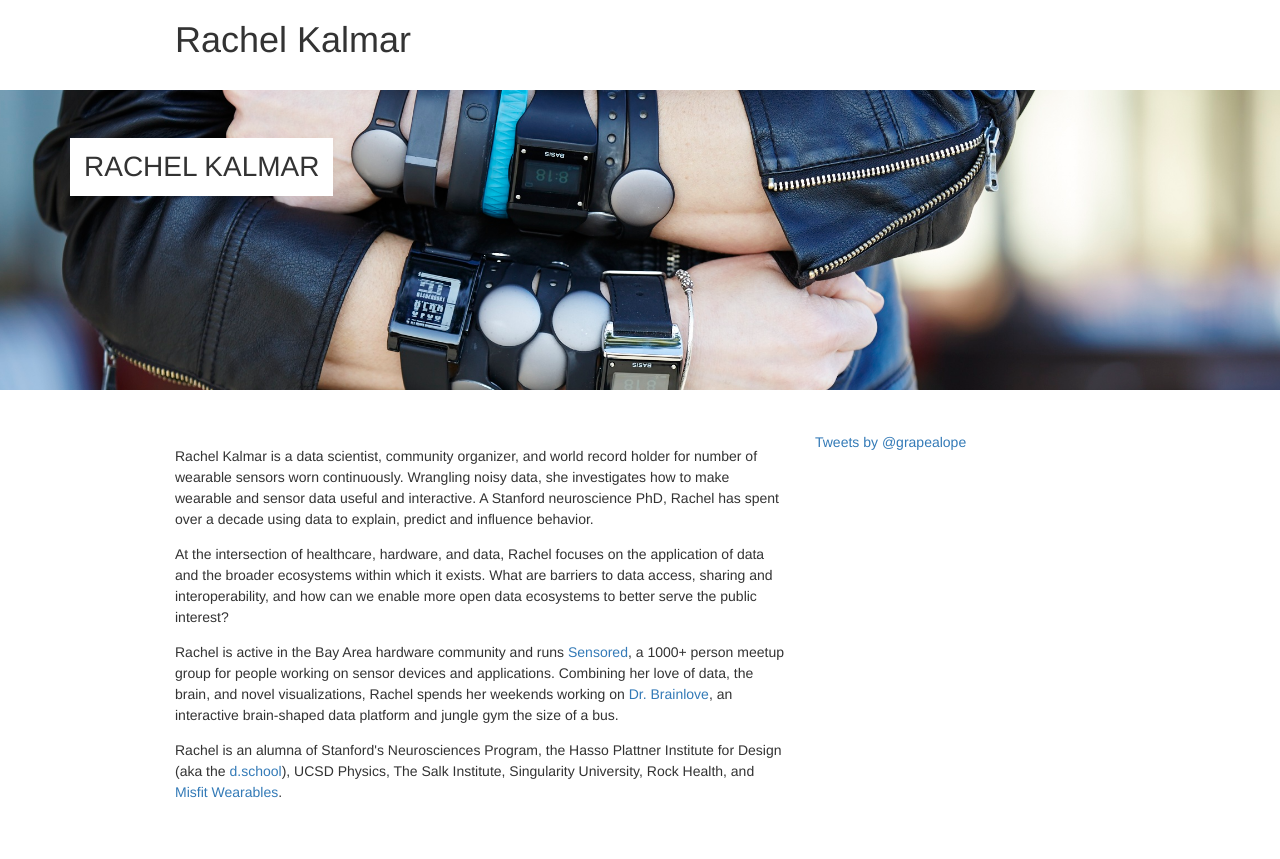
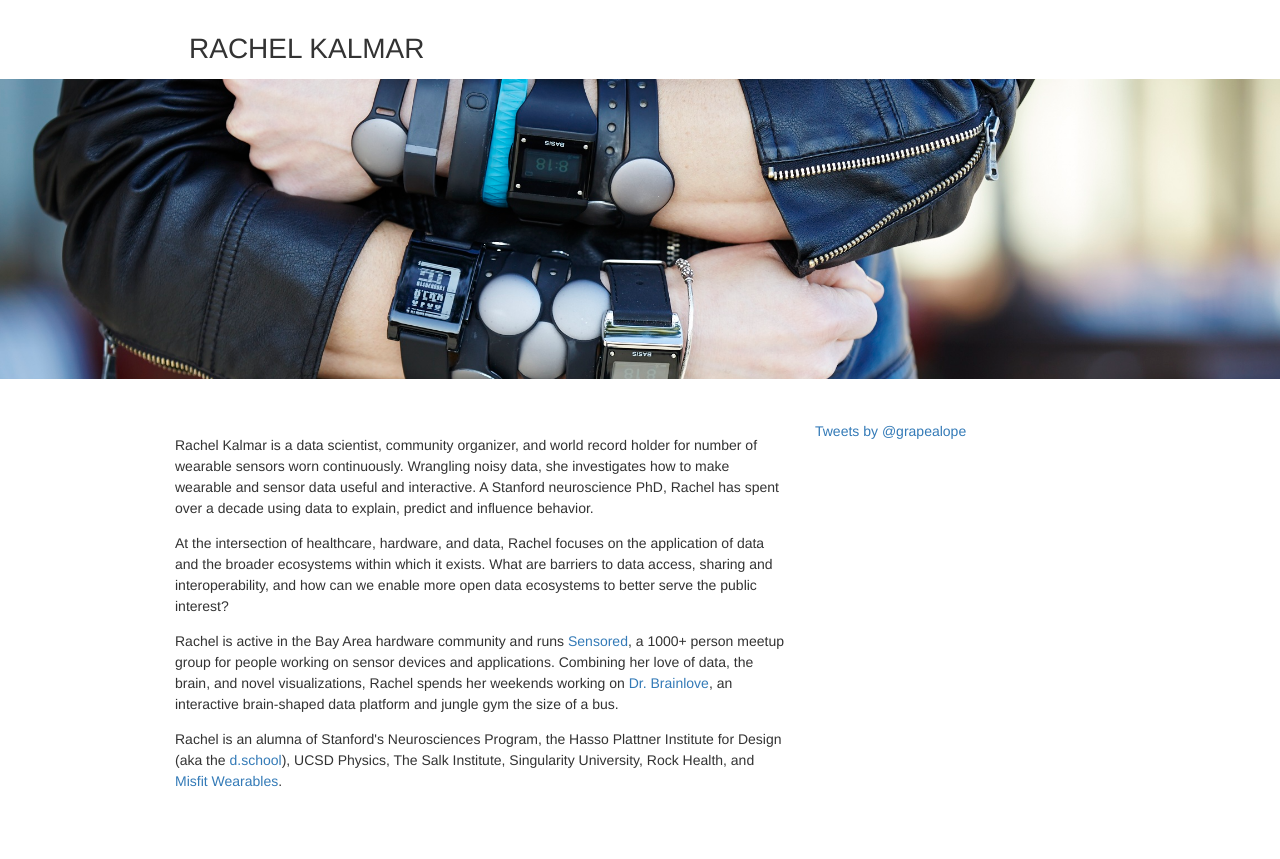
Before and after one commit to grapealope/grapealope.github.io, a PHP site: page / in a window 1280 px wide. After the commit the page ends 787 px from the top, so only its background shows below. Run offline with PHP 8.4, Linux system fonts and the light colour scheme; some libraries are stand-ins or nearby versions.

Commit message:
added headline css

```diff
--- a/css/media.css
+++ b/css/media.css
@@ -48,8 +48,18 @@ body, h1, h2, h3, h4, h5, h6 {
 .spacer {
   margin: 3em 0;
 }
+
+.headline h1 {
+  background: #fff;
+  display: inline-block;
+  font-size: 2.0em;
+  margin-bottom: 0;
+  padding: 0.5em;
+  text-transform: uppercase;
+}
+
 .jumbotron {
-  background: #f0f0f0;
+/*  background: #f0f0f0; */
   background-image: url(../img/wrists-crop.png);
   background-size: 100%;
   background-position: center center;
--- a/index.html
+++ b/index.html
@@ -37,18 +37,19 @@
         <!-- </div> --> <!-- /.navbar-collapse -->
       <!-- </div> --> <!-- /.container -->
     <!-- </nav> --> <!-- /.navbar -->
+    <div class="headline">
     <div class="container">
         <h1>Rachel Kalmar</h1>
         <br>
-<!--         <h2>headline goes here</h2>
- --></div> <!-- /.container -->
+    </div> <!-- /.container -->
+    </div>
 
     <div class="jumbotron">
-      <div class="container">
+      <!-- <div class="container">
         <h1>Rachel Kalmar</h1>
         <br>
-<!--         <h2>headline goes here</h2>
- -->  </div> <!-- /.container -->
+        <h2>headline goes here</h2>
+    </div> --> <!-- /.container -->
     </div> <!-- /.jumbotron -->
 
     <div class="spacer"></div>
```
